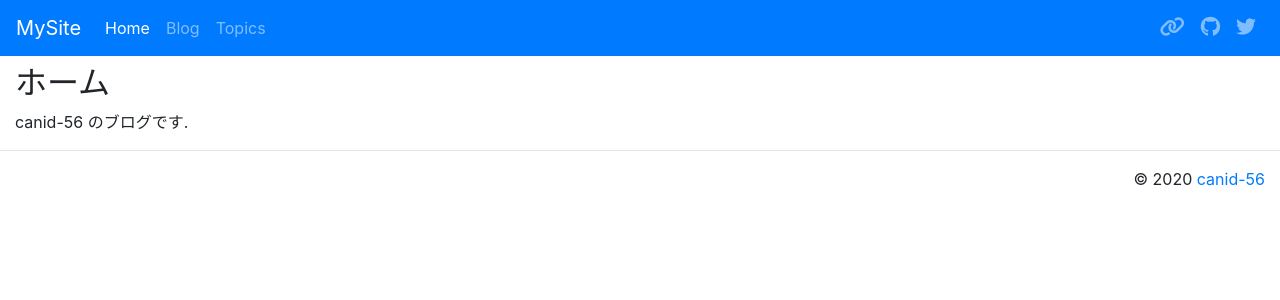
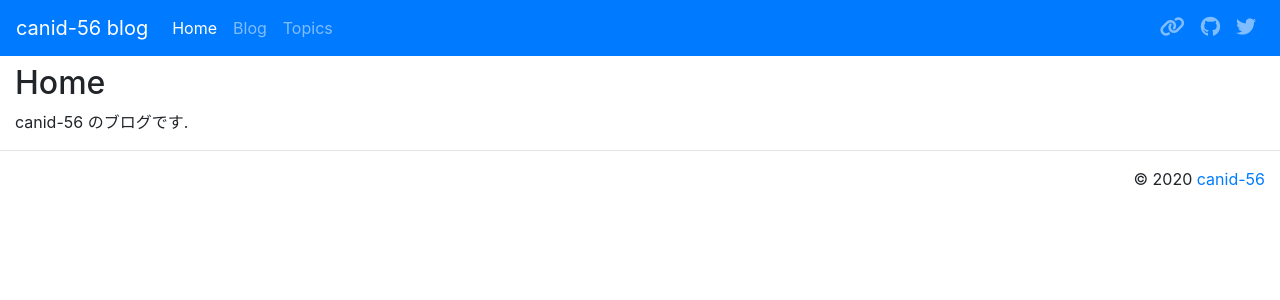
Before and after one commit to canid-56/blog, a Jekyll site: the page built from index.md, in a window 1280 px wide. Shown: the top 300 px of the page. Built offline with Jekyll 4.4.1, drawn with Linux system fonts in a browser that asks for light colours; nearby versions of some CDN libraries.

Commit message:
small changes

```diff
--- a/_includes/header.html
+++ b/_includes/header.html
@@ -1,6 +1,6 @@
 <header>
     <nav class="navbar navbar-expand-sm navbar-dark bg-primary">
-      <a class="navbar-brand" href="{{ '/' | relative_url }}">MySite</a>
+      <a class="navbar-brand" href="{{ '/' | relative_url }}">canid-56 blog</a>
       <button class="navbar-toggler" type="button" data-toggle="collapse" data-target="#navbarNav" aria-controls="navbarNav" aria-expanded="false" aria-label="Toggle navigation">
         <span class="navbar-toggler-icon"></span>
       </button>
--- a/index.md
+++ b/index.md
@@ -2,6 +2,6 @@
 layout: default
 title: canid-56 - Home
 ---
-## ホーム
+## Home
 
 canid-56 のブログです.
```
